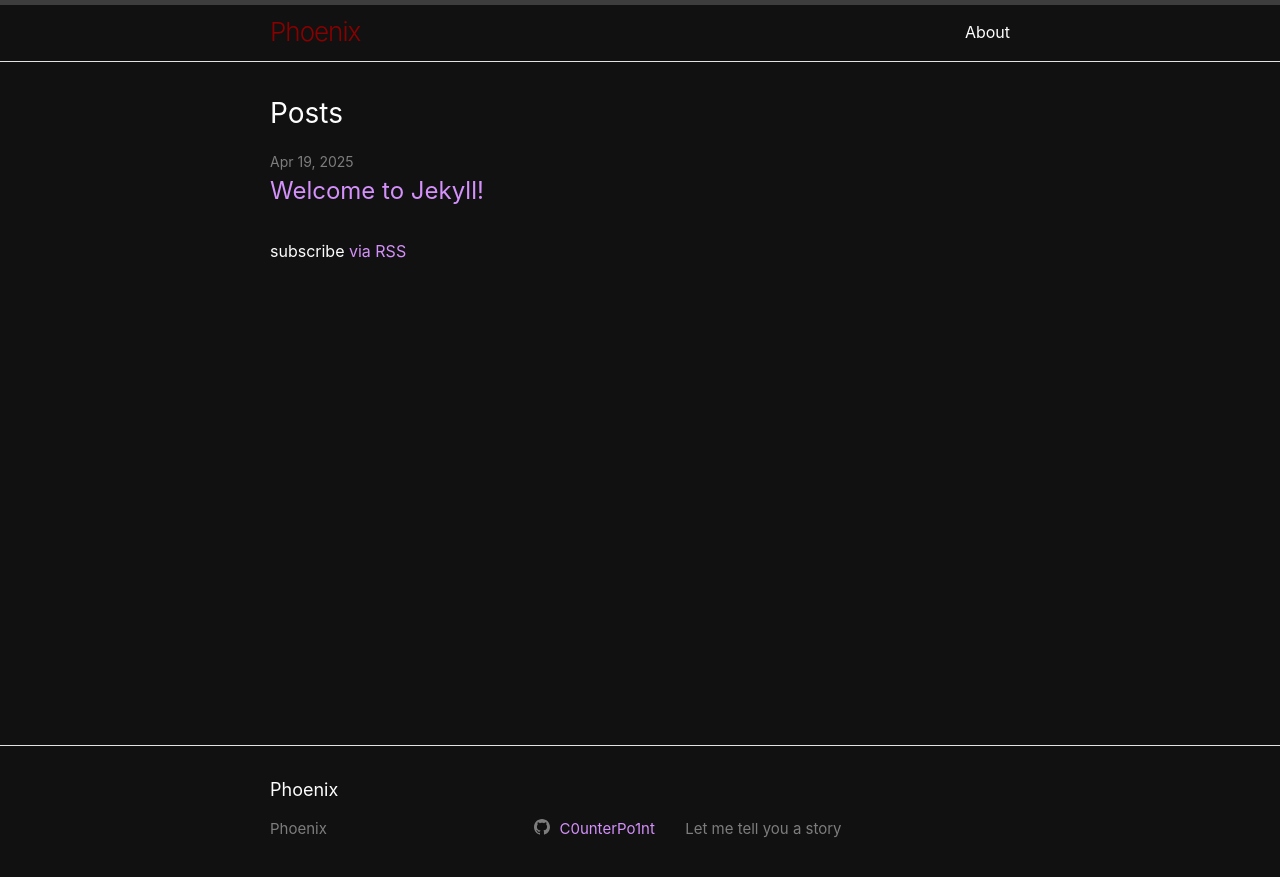
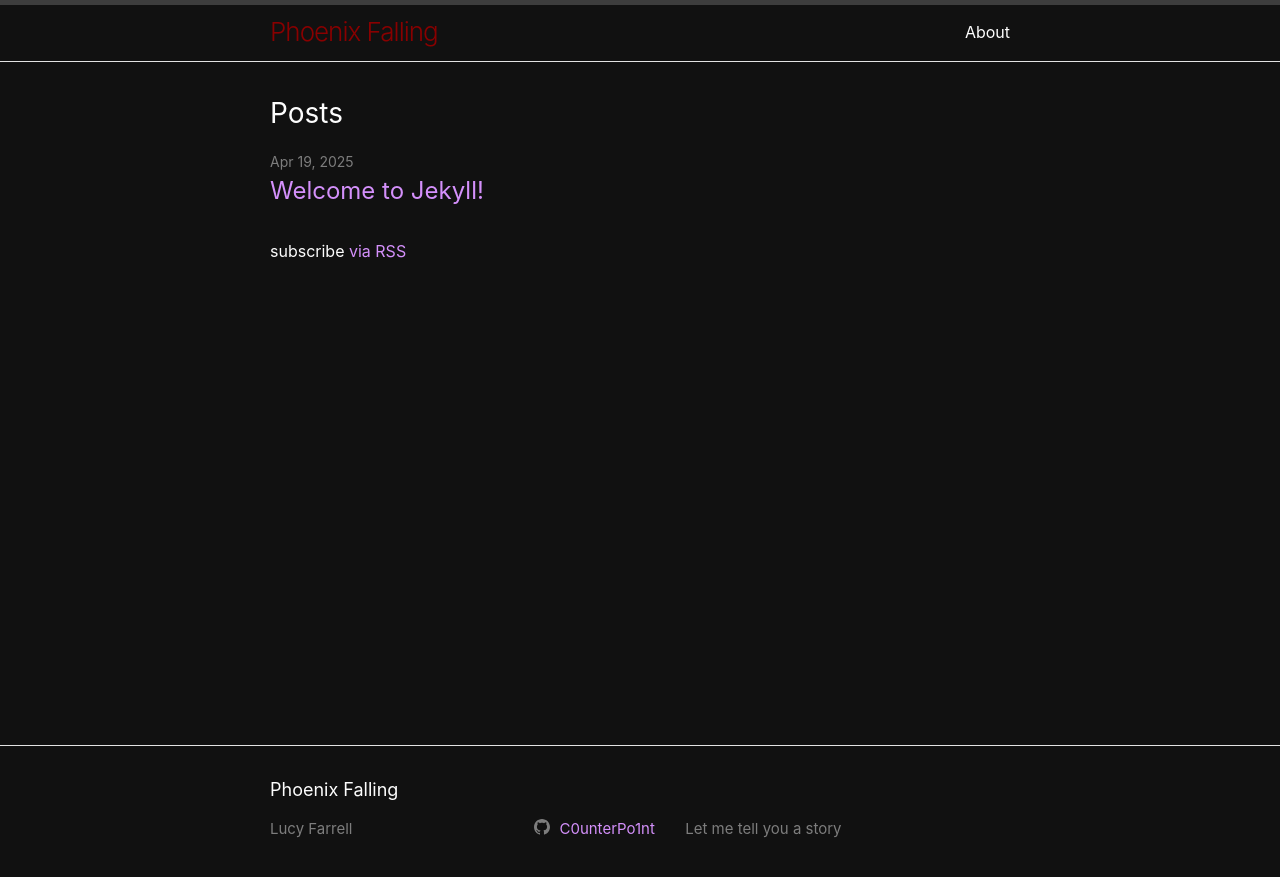
Before and after one commit to C0unterPo1nt/C0unterPo1nt.github.io, a Jekyll site: the page built from index.markdown, in a window 1280 px wide. Shown: the top 877 px of the page. Built offline with Jekyll 4.4.1, drawn with Linux system fonts in a browser that asks for light colours.

Commit message:
change title and add and author

```diff
--- a/_config.yml
+++ b/_config.yml
@@ -18,7 +18,8 @@
 # You can create any custom variable you would like, and they will be accessible
 # in the templates via {{ site.myvariable }}.
 
-title: Phoenix
+title: Phoenix Falling
+author: Lucy Farrell
 description: >- # this means to ignore newlines until "baseurl:"
   Let me tell you a story
 baseurl: "" # the subpath of your site, e.g. /blog
```
